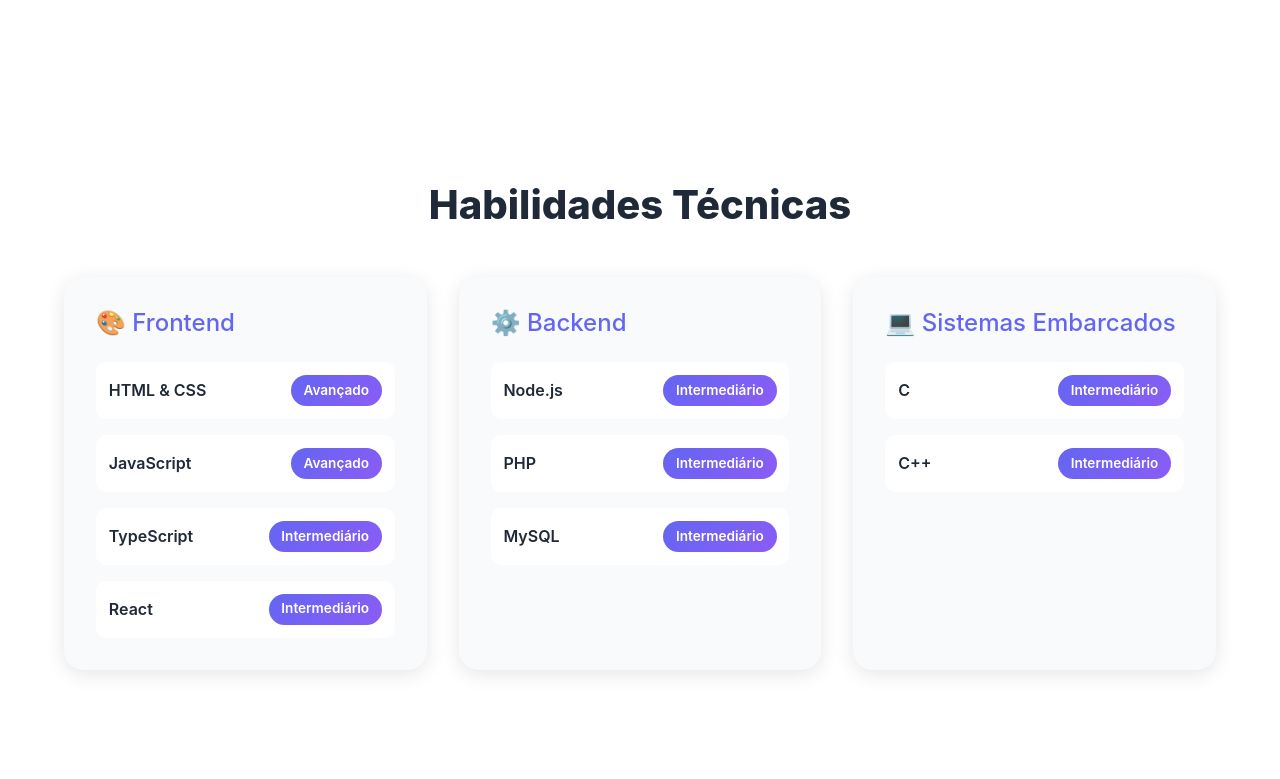
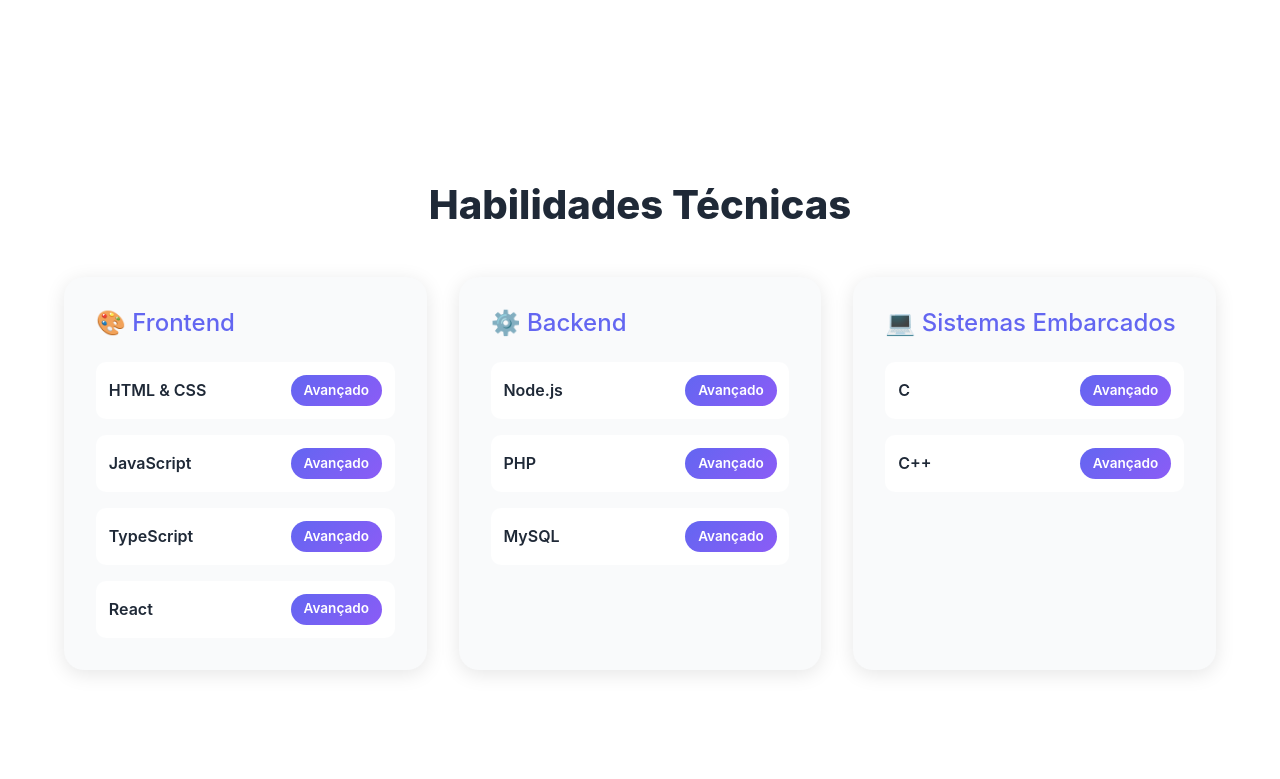
Before and after one commit to Eliveltonmoura/portifolio.githun.io, a plain HTML site: page index.html in a window 1280 px wide. Shown: the part 1161-1940 px from the top of the page. Drawn offline with nearby package versions, Linux system fonts and the light colour scheme.

```diff
--- a/index.html
+++ b/index.html
@@ -68,11 +68,11 @@
                 </div>
                 <div class="skill-item">
                     <span class="skill-name">TypeScript</span>
-                    <span class="skill-badge">Intermediário</span>
+                    <span class="skill-badge">Avançado</span>
                 </div>
                 <div class="skill-item">
                     <span class="skill-name">React</span>
-                    <span class="skill-badge">Intermediário</span>
+                    <span class="skill-badge">Avançado</span>
                 </div>
             </div>
 
@@ -80,15 +80,15 @@
                 <h3>⚙️ Backend</h3>
                 <div class="skill-item">
                     <span class="skill-name">Node.js</span>
-                    <span class="skill-badge">Intermediário</span>
+                    <span class="skill-badge">Avançado</span>
                 </div>
                 <div class="skill-item">
                     <span class="skill-name">PHP</span>
-                    <span class="skill-badge">Intermediário</span>
+                    <span class="skill-badge">Avançado</span>
                 </div>
                 <div class="skill-item">
                     <span class="skill-name">MySQL</span>
-                    <span class="skill-badge">Intermediário</span>
+                    <span class="skill-badge">Avançado</span>
                 </div>
             </div>
 
@@ -96,11 +96,11 @@
                 <h3>💻 Sistemas Embarcados</h3>
                 <div class="skill-item">
                     <span class="skill-name">C</span>
-                    <span class="skill-badge">Intermediário</span>
+                    <span class="skill-badge">Avançado</span>
                 </div>
                 <div class="skill-item">
                     <span class="skill-name">C++</span>
-                    <span class="skill-badge">Intermediário</span>
+                    <span class="skill-badge">Avançado</span>
                 </div>
             </div>
         </div>
@@ -178,6 +178,6 @@
 
     <script src="https://cdn.jsdelivr.net/npm/bootstrap@5.3.3/dist/js/bootstrap.bundle.min.js"></script>
     <script src="https://unpkg.com/swiper@8/swiper-bundle.min.js"></script>
-    <script src="./src/js/script.js"></script>
+    <script src="./src/script.js"></script>
 </body>
 </html>
```
